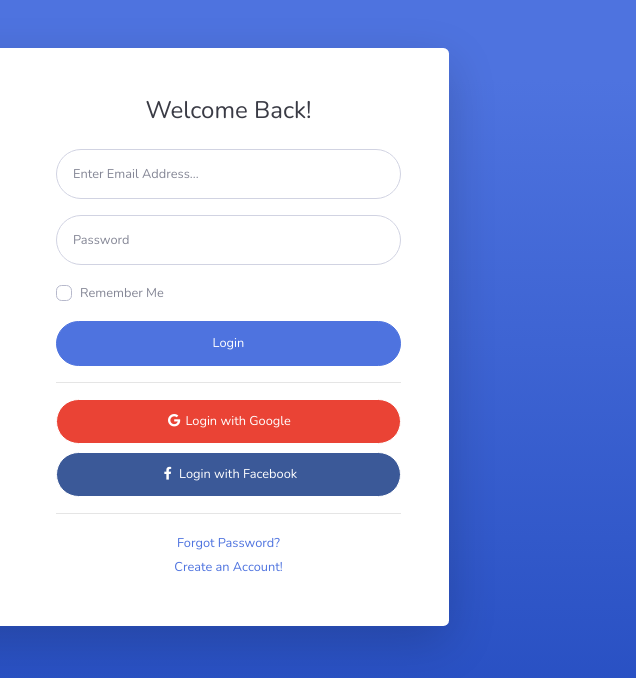
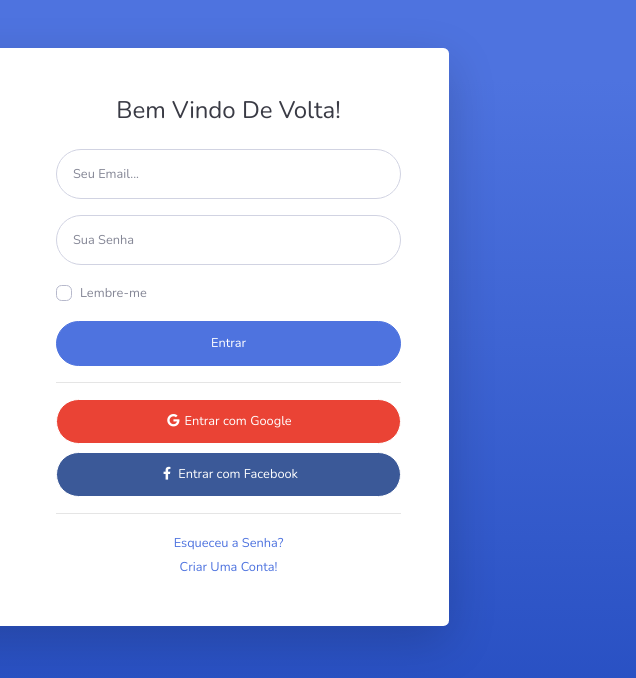
Before and after one commit to domingosjf/Cloud-Miner, a website with bundled scripts: page login.html in a window 1280 px wide. Shown: the full height of the page, 644-1280 px from the left. Built offline with nearby package versions, Linux system fonts and the light colour scheme.

Commit message:
Update login.html

```diff
--- a/login.html
+++ b/login.html
@@ -39,42 +39,42 @@
                             <div class="col-lg-6">
                                 <div class="p-5">
                                     <div class="text-center">
-                                        <h1 class="h4 text-gray-900 mb-4">Welcome Back!</h1>
+                                        <h1 class="h4 text-gray-900 mb-4">Bem Vindo De Volta!</h1>
                                     </div>
                                     <form class="user">
                                         <div class="form-group">
                                             <input type="email" class="form-control form-control-user"
                                                 id="exampleInputEmail" aria-describedby="emailHelp"
-                                                placeholder="Enter Email Address...">
+                                                placeholder="Seu Email...">
                                         </div>
                                         <div class="form-group">
                                             <input type="password" class="form-control form-control-user"
-                                                id="exampleInputPassword" placeholder="Password">
+                                                id="exampleInputPassword" placeholder="Sua Senha">
                                         </div>
                                         <div class="form-group">
                                             <div class="custom-control custom-checkbox small">
                                                 <input type="checkbox" class="custom-control-input" id="customCheck">
-                                                <label class="custom-control-label" for="customCheck">Remember
-                                                    Me</label>
+                                                <label class="custom-control-label" for="customCheck">Lembre-me
+                                                    </label>
                                             </div>
                                         </div>
                                         <a href="index.html" class="btn btn-primary btn-user btn-block">
-                                            Login
+                                            Entrar
                                         </a>
                                         <hr>
                                         <a href="index.html" class="btn btn-google btn-user btn-block">
-                                            <i class="fab fa-google fa-fw"></i> Login with Google
+                                            <i class="fab fa-google fa-fw"></i> Entrar com Google
                                         </a>
                                         <a href="index.html" class="btn btn-facebook btn-user btn-block">
-                                            <i class="fab fa-facebook-f fa-fw"></i> Login with Facebook
+                                            <i class="fab fa-facebook-f fa-fw"></i> Entrar com Facebook
                                         </a>
                                     </form>
                                     <hr>
                                     <div class="text-center">
-                                        <a class="small" href="forgot-password.html">Forgot Password?</a>
+                                        <a class="small" href="forgot-password.html">Esqueceu a Senha?</a>
                                     </div>
                                     <div class="text-center">
-                                        <a class="small" href="register.html">Create an Account!</a>
+                                        <a class="small" href="register.html">Criar Uma Conta!</a>
                                     </div>
                                 </div>
                             </div>
```
